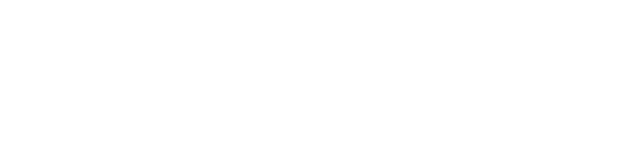
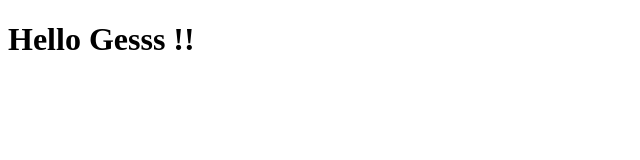
Before and after one commit to abiyyu03/belajar-collabs, a plain HTML site: page index.html in a window 1280 px wide. Shown: the whole page, without its empty margins (0-640 px from the left). Drawn offline with Linux system fonts and the light colour scheme.

Commit message:
nambahin h1 deh

```diff
--- a/index.html
+++ b/index.html
@@ -7,6 +7,6 @@
     <title>Document</title>
 </head>
 <body>
-
+    <h1>Hello Gesss !!</h1>
 </body>
 </html>
```
